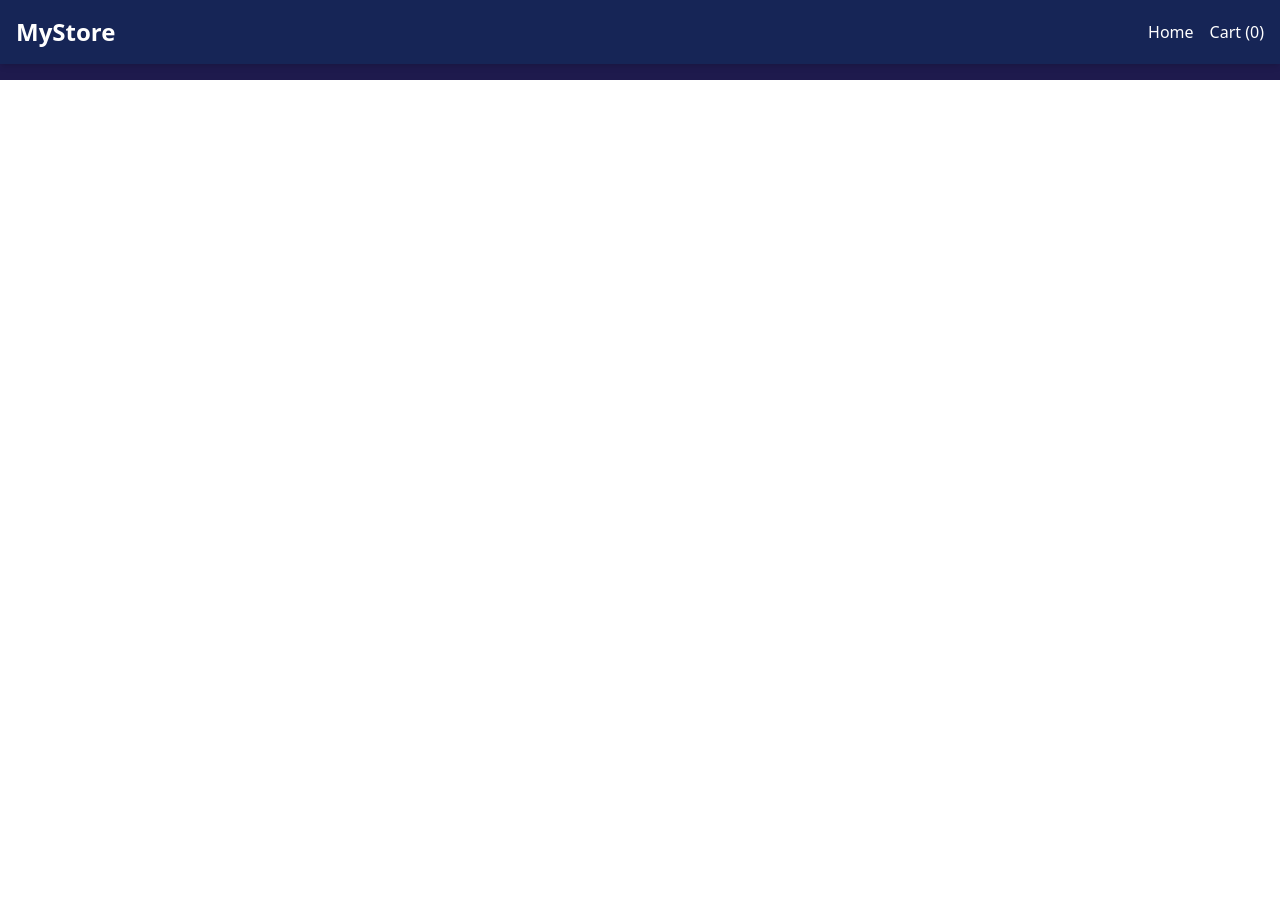
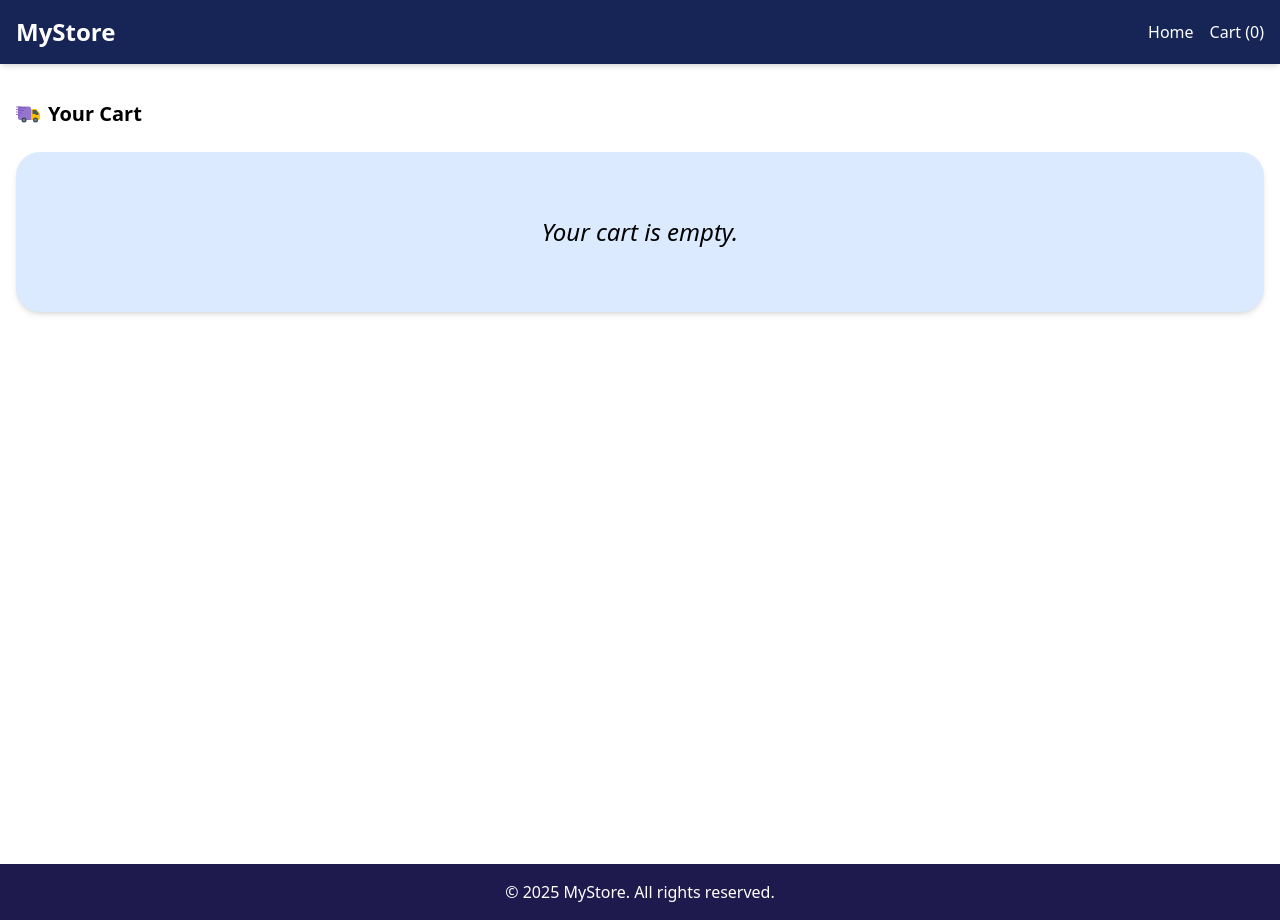
Before and after one commit to kalai02484/AddToCartUsingRoute, a React (Vite) app: page /cart in a window 1280 px wide. Before the commit the page ends 800 px from the top, so only its background shows below. Built offline with nearby package versions, Linux system fonts and the light colour scheme.

Commit message:
Cart page Completed

```diff
--- a/src/App.jsx
+++ b/src/App.jsx
@@ -7,11 +7,8 @@ import Navbar from "./components/Navbar";
 import Footer from "./components/Footer";
 
 const App = () => {
-
   const [cart, setCart] = useState([]);
   const [cartCount, setCartCount] = useState(0);
-
-
 
   const addOrRemoveFromCart = (item) => {
     const exists = cart.find((product) => product.id === item.id);
@@ -24,22 +21,53 @@ const App = () => {
     }
   };
 
-  // const inCart = ()=>{
-  //   const presentItemsInCart= cart.some((product) => product.id === item.id);
-  //   if(presentItemsInCart){
-  //     return true;
-  //   }else
-  //     return false;
-  // }
+  const increaseQuantity = (id) => {
+    setCart(
+      cart.map((item) =>
+        item.id === id ? { ...item, quantity: item.quantity + 1 } : item
+      )
+    );
+  };
 
+  const decreaseQuantity = (id) => {
+    setCart(
+      cart.map((item) =>
+        item.id === id
+          ? { ...item, quantity: Math.max(1, item.quantity - 1) }
+          : item
+      )
+    );
+  };
+
+  const removeItem = (id) => {
+    setCart(cart.filter((item) => item.id !== id));
+  };
 
   return (
     <>
       <BrowserRouter>
-        <Navbar cartCount={cart.reduce((sum, i) => sum + i.quantity, 0)}  />
+        <Navbar cartCount={cart.reduce((sum, i) => sum + i.quantity, 0)} />
         <Routes>
-          <Route path="/" element={<ProductList addOrRemoveFromCart={addOrRemoveFromCart} cart={cart}/>} />
-          <Route path="/cart" element={<Cart/>} />
+          <Route
+            path="/"
+            element={
+              <ProductList
+                addOrRemoveFromCart={addOrRemoveFromCart}
+                cart={cart}
+              />
+            }
+          />
+          <Route
+            path="/cart"
+            element={
+              <Cart
+                cart={cart}
+                increaseQuantity={increaseQuantity}
+                decreaseQuantity={decreaseQuantity}
+                removeItem={removeItem}
+              />
+            }
+          />
           <Route path="*" element={<PageNotFound />} />
         </Routes>
         <Footer />
--- a/src/components/ProductCard.jsx
+++ b/src/components/ProductCard.jsx
@@ -2,7 +2,7 @@ import React from "react";
 
 const ProductCard = ({ item, addOrRemoveFromCart, inCart }) => {
   return (
-    <article class="max-w-sm w-full bg-white rounded-lg shadow-lg overflow-hidden dark:bg-gray-700">
+    <article class="max-w-sm w-full bg-white rounded-lg shadow-lg overflow-hidden dark:bg-gray-700 hover:shadow-2xl hover:translate-3d transition-all duration-300">
       <div className="bg-amber-100 p-8">
         <img
           class="object-contain h-45 w-full"
--- a/src/pages/Cart.jsx
+++ b/src/pages/Cart.jsx
@@ -1,11 +1,96 @@
-import React from 'react'
+import React from "react";
+import { FcInTransit } from "react-icons/fc";
 
-const Cart = () => {
+const Cart = ({ cart, increaseQuantity, decreaseQuantity, removeItem }) => {
+  const subtotal = cart.reduce(
+    (sum, item) => sum + item.price * item.quantity,
+    0
+  );
+  const discount = subtotal * 0.1;
+  const total = subtotal - discount;
+
   return (
-    <div>
-      Cart Page
+    <div className="mt-16 min-h-screen p-4">
+      <h1 className="text-xl font-semibold mb-6 inline-flex gap-2 items-center mt-5">
+        <FcInTransit className="text-2xl" /> Your Cart{" "}
+      </h1>
+      {cart.length === 0 ? (
+        <div className="text-center py-16 bg-blue-100 shadow-md text-2xl italic rounded-3xl">
+          <p>Your cart is empty.</p>
+        </div>
+      ) : (
+        <>
+          <div className="grid grid-cols-1 md:grid-cols-2 lg:grid-cols-3 gap-4">
+            {cart.map((item) => (
+              <div
+                key={item.id}
+                class="border p-4 rounded-lg shadow-md md:flex md:gap-6"
+              >
+                <div className="flex justify-center align-center h-40 w-40 mb-4">
+                  <img
+                    class="object-contain h-full w-full"
+                    src={item.image}
+                    alt={item.title}
+                  />
+                </div>
+                <div className="grid">
+                  <h2 class="text-md font-semibold mb-2 truncate">
+                    {item.title}
+                  </h2>
+                  <p class="text-gray-700 mb-2">
+                    Price: ${item.price.toFixed(2)}
+                  </p>
+                  <p class="text-gray-700">Quantity: {item.quantity}</p>
+                  <div>
+                    <button
+                      class="mt-4 px-4 py-2 bg-red-500 text-white rounded hover:bg-red-600"
+                      onClick={() => increaseQuantity(item.id)}
+                    >
+                      +
+                    </button>
+                    <button
+                      class="mt-4 ml-2 px-4 py-2 bg-red-500 text-white rounded hover:bg-red-600"
+                      onClick={() => decreaseQuantity(item.id)}
+                    >
+                      -
+                    </button>
+                  </div>
+                  <button
+                    onClick={() => removeItem(item.id)}
+                    className="mt-4 cursor-pointer border-black border-1 px-2 py-1 rounded-lg w-40 text-center"
+                  >
+                    Remove from Cart
+                  </button>
+                </div>
+              </div>
+            ))}
+          </div>
+          <div className="bg-white p-4 shadow rounded max-w-md mt-8">
+            <h2 className="text-xl font-semibold mb-4">Summary</h2>
+
+            <div className="flex justify-between mb-2">
+              <span>Subtotal</span>
+              <span>₹{subtotal.toFixed(2)}</span>
+            </div>
+
+            <div className="flex justify-between mb-2">
+              <span>Discount (10%)</span>
+              <span>-₹{discount.toFixed(2)}</span>
+            </div>
+
+            <div className="flex justify-between border-t pt-3 mt-3 text-lg font-semibold">
+              <span>Total</span>
+              <span>₹{total.toFixed(2)}</span>
+            </div>
+
+            {/* <button className="w-full bg-green-600 text-white mt-4 py-2 rounded">
+              Checkout
+            </button> */}
+          </div>
+        </>
+      )}
     </div>
-  )
-}
+  );
+};
 
-export default Cart
+export default Cart;
```
